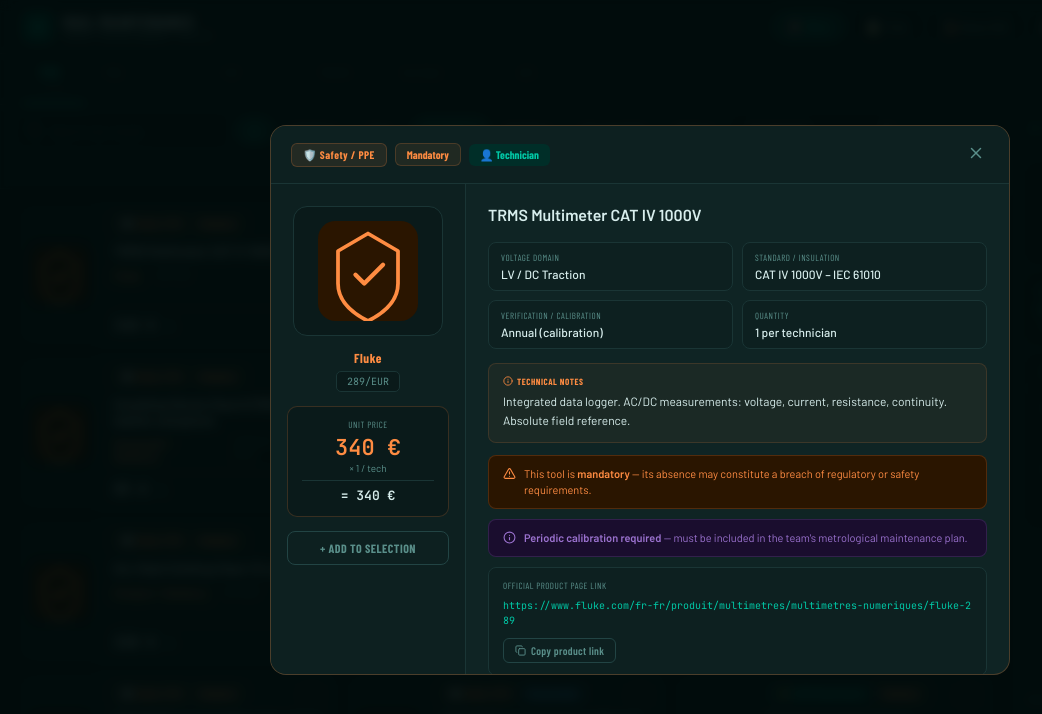
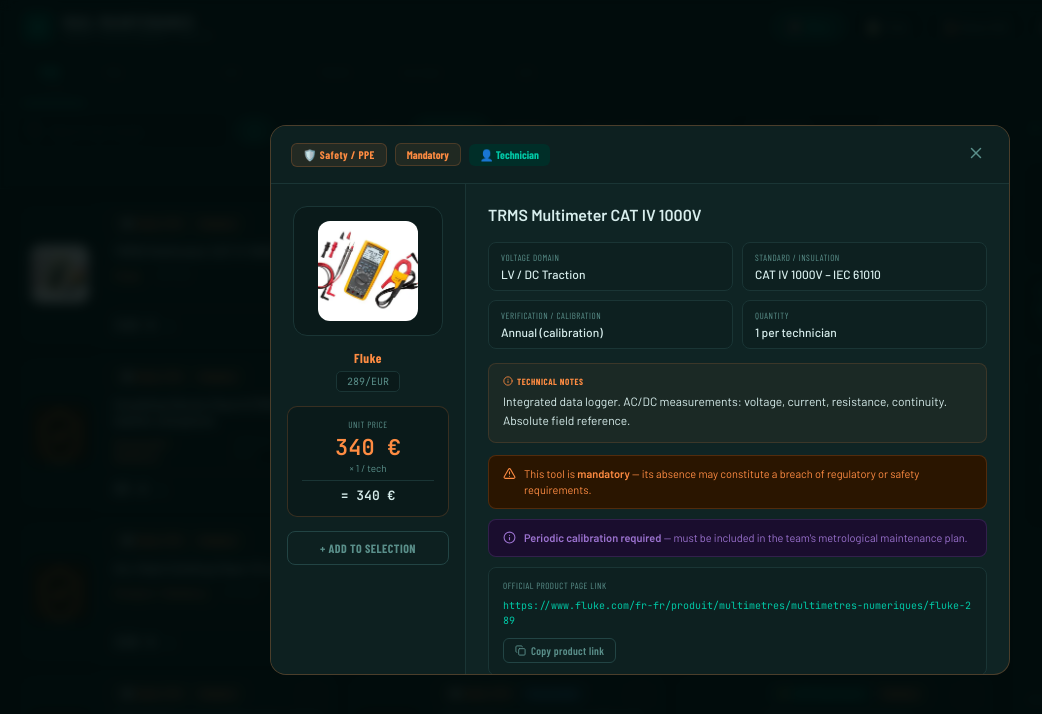
Before and after one commit to medboudia130278/Tools-simulator, a React (Vite) app: page / in a window 1280 px wide. Both pictures are taken after a click on the element 60 px from the left and 274 px from the top of the page. Shown: the top 714 px of the page, without its empty margins (0-1042 px from the left). Built offline with nearby package versions, Linux system fonts and the light colour scheme; a web font is replaced by a local one.

Commit message:
Auto-load tool images from images folder

```diff
--- a/railway_tooling.jsx
+++ b/railway_tooling.jsx
@@ -170,12 +170,25 @@
   ['e48','E','COLLECTIF','Rugged Laptop IP65 Win11 Pro Toughbook','Panasonic','Toughbook FZ-55','All domains – Diagnostics','IP65 – MIL-STD-810H','RC',2,2800,'5-year replacement','IEC 61850 relay connection, SCADA interface, drive configuration.','https://www.panasonic.com/fr/computers/toughbook/fz-55.html'],
 ];
 
+const TOOL_IMAGE_MODULES = import.meta.glob("./images/*.{png,jpg,jpeg,webp,avif,gif}", {
+  eager: true,
+  import: "default",
+});
+
+const TOOL_IMAGE_URLS = Object.fromEntries(
+  Object.entries(TOOL_IMAGE_MODULES).map(([path, url]) => [
+    path.split("/").pop().toLowerCase(),
+    url,
+  ])
+);
+
 const TOOLS = RAW.map(([id,level,cat,name,brand,model,domain,norm,statut,qty,price,period,notes,productUrl]) => {
   // derive imgFile from id + brand slug
   const brandSlug = brand.split('/')[0].trim().toLowerCase().replace(/[^a-z0-9]/g,'_').replace(/_+/g,'_').replace(/_$/,'');
   const modelSlug = model.split('/')[0].trim().toLowerCase().replace(/[^a-z0-9]/g,'_').replace(/_+/g,'_').replace(/_$/,'');
   const imgFile = `${id}_${brandSlug}_${modelSlug}.jpg`;
-  return {id,level,cat,name,brand,model,domain,norm,statut,qty,price,period,notes,productUrl,imgFile};
+  const imgSrc = TOOL_IMAGE_URLS[imgFile.toLowerCase()] || null;
+  return {id,level,cat,name,brand,model,domain,norm,statut,qty,price,period,notes,productUrl,imgFile,imgSrc};
 });
 
 // ─── SVG CATEGORY ICONS ───────────────────────────────────────────────────────
@@ -235,6 +248,26 @@
     </svg>
   );
 };
+
+function ToolVisual({ tool, size=72, radius=14 }) {
+  if (tool.imgSrc) {
+    return (
+      <img
+        src={tool.imgSrc}
+        alt={tool.name}
+        style={{
+          width: size,
+          height: size,
+          objectFit: 'cover',
+          borderRadius: radius,
+          display: 'block',
+        }}
+      />
+    );
+  }
+
+  return <CatSVG cat={tool.cat} size={size} />;
+}
 
 // ─── COPY BUTTON ─────────────────────────────────────────────────────────────
 function CopyBtn({ text, label, accent=C.teal }) {
@@ -439,7 +472,7 @@
                   >
                     {/* SVG thumb */}
                     <div onClick={()=>setModal(t)} style={{ width:82, flexShrink:0, background:isSel?`${c.color}08`:C.bgMid, display:'flex', alignItems:'center', justifyContent:'center', borderRight:`1px solid ${C.border}` }}>
-                      <CatSVG cat={t.cat} size={58}/>
+                      <ToolVisual tool={t} size={58} radius={10}/>
                     </div>
 
                     {/* Content */}
@@ -656,7 +689,7 @@
                 {/* Left */}
                 <div style={{ width:195, flexShrink:0, background:C.bgMid, display:'flex', flexDirection:'column', alignItems:'center', gap:14, padding:'22px 16px', borderRight:`1px solid ${C.border}` }}>
                   <div style={{ width:150, height:130, background:C.bg, borderRadius:14, border:`1px solid ${C.border}`, display:'flex', alignItems:'center', justifyContent:'center' }}>
-                    <CatSVG cat={modal.cat} size={100}/>
+                    <ToolVisual tool={modal} size={100} radius={12}/>
                   </div>
                   <div style={{ textAlign:'center' }}>
                     <div style={{ fontSize:13, fontWeight:700, color:c.color, fontFamily:"'Barlow Condensed', sans-serif", letterSpacing:'0.04em' }}>{modal.brand}</div>
```
